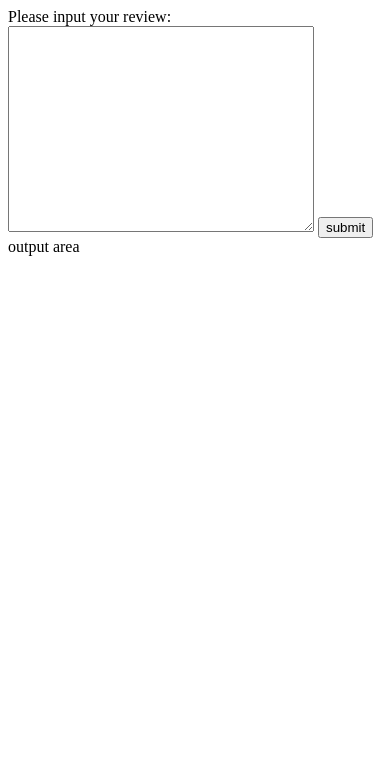
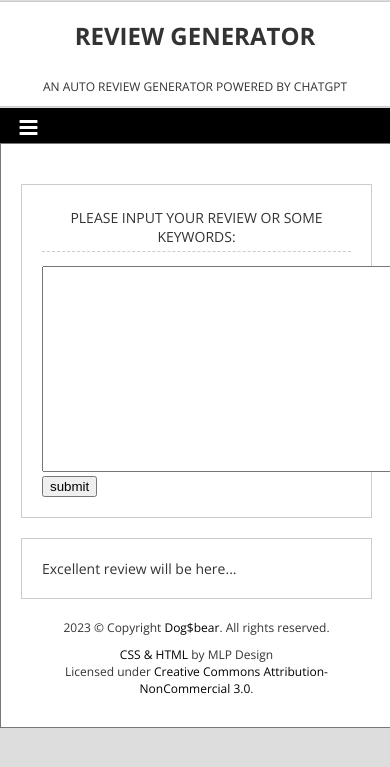
Before and after one commit to zyloveslego/aws_django, a Django app: page /reviewgenerator/jsview in a window 390 px wide; the page is wider, and only the part inside the window is pictured. Shown: the top 767 px of that part. Run offline with Django 3.2, Linux system fonts and the light colour scheme; some libraries are stand-ins or nearby versions.

Commit message:
first add template

```diff
--- a/polls/views.py
+++ b/polls/views.py
@@ -13,7 +13,7 @@ from django.views import generic
 # from django.template import loader
 # def index(request):
 #     latest_question_list = Question.objects.order_by('-pub_date')[:5]
-#     template = loader.get_template('polls/index.html')
+#     template = loader.get_template('polls/ajaxtest.html')
 #     context = {
 #         'latest_question_list': latest_question_list,
 #     }
@@ -22,7 +22,7 @@ from django.views import generic
 # def index(request):
 #     latest_question_list = Question.objects.order_by('-pub_date')[:5]
 #     context = {'latest_question_list': latest_question_list}
-#     return render(request, 'polls/index.html', context)
+#     return render(request, 'polls/ajaxtest.html', context)
 
 
 # use get_object_or_404 instead
--- /dev/null
+++ b/reviewgenerator/static/reviewgenerator/css/styles.css
@@ -0,0 +1,229 @@
+/*
+Template Name: Black 'n White
+Version: 2.0 (Pure CSS version)
+Author:webmasterneo, MLP Design
+Author URI: http://www.mlpdesign.net/
+*/
+
+@import url(https://fonts.googleapis.com/css?family=Open+Sans:400,700&display=swap);
+@import url(https://cdnjs.cloudflare.com/ajax/libs/font-awesome/4.6.3/css/font-awesome.css);
+
+html, body {
+  background-color: #ddd;
+  color: #333;
+  font-family: 'Open Sans', sans-serif;
+  font-size: 14px;
+  font-weight: normal;
+  margin: 0;
+}
+
+a:link, a:visited {
+  color: #000;
+  text-decoration: none;
+}
+
+a:hover {
+  text-decoration: none;
+  color:#777;
+  border-bottom:1px dotted;
+}
+
+blockquote {
+  width: 70%;
+  margin: 5px auto;
+  padding: 10px 40px;
+  position: relative;
+}
+
+blockquote p {
+  color: #888;
+}
+
+blockquote:before {
+  display: block;
+  content: "\201c";
+  font: bold 100px "Times New Roman", serif;
+  position: absolute;
+  left: -20px;
+  top: -10px;
+  color: #888;
+}
+
+p {
+  color: #444;
+}
+
+.right {text-align:right; }
+
+.shell span {
+  display: table-cell;
+  width: 50%;
+  margin: 0;
+}
+
+.shell {
+  display: table;
+  font-size: 12px;
+  }
+
+#header {
+  background-color: #fff;
+  border-top: 1px #ccc solid;
+  border-bottom: 1px #ccc solid;
+  padding: 1px 0;
+  width: 100%;
+  margin: 0;
+  margin: 1px 0;
+}
+
+#header .shell {
+  text-transform: uppercase;
+  width: 90%;
+  margin: 0 5%;
+
+  }
+
+#menu {
+  width:100%;
+  min-height:35px;
+  background-color: #000;
+}
+
+nav {
+  display: table;
+  table-layout: fixed;
+  width: 93%;
+  margin: 0 auto;
+  border-right: 1px solid #777;
+
+}
+
+ul#topnav  {
+  display: table-row;
+  padding: 0;
+  overflow: hidden;
+  position:relative;
+  bottom:0;
+}
+
+ul#topnav li {
+  list-style-type: none;
+  display: table-cell;
+  text-align:center;
+  vertical-align:middle;
+  border-left: 1px solid #777;
+}
+
+
+ul#topnav li a {
+  background-color: #000;
+  color: #fff;
+  display:block;
+  padding:5px 0px 10px;
+  margin-top: 1px;
+}
+
+ul#topnav li a:hover {
+  background-color: #fff;
+  color: #000;
+  text-decoration: none;
+  border: 0;
+}
+
+#all_content {
+  width:90%;
+  background-color:#fff;
+  color:inherit;
+  border: 1px #777 solid;
+  padding:20px;
+  margin:auto;
+}
+
+.pageitem {
+  background-color:#fff;
+  color:inherit;
+  text-align:justify;
+  border:#ccc 1px solid;
+  padding: 20px;
+  margin:20px auto;
+}
+
+.pageitem h2 {
+  margin-bottom: 0;}
+
+.pageitem h3 {
+  text-transform: uppercase;
+  border-bottom: #ccc 1px dashed;
+  padding-bottom: 5px;
+  font-weight: normal;
+  font-size: 14px;
+  margin-top: 1%;}
+
+.pageitem ul.unordered {
+list-style: none;
+}
+
+.pageitem ul.unordered li:before {
+font-family: FontAwesome;
+content: "\f178";
+ margin:0 5px 0 -15px;
+}
+
+ul.social {
+  text-align:center !important;
+  margin: 0 auto;
+  padding: 0;
+}
+
+ul.social li {
+  display: inline-block;
+  width: 20%;
+  text-align: center !important;
+  padding: 20px 5px;
+  margin: 0;
+}
+
+ul.social li:hover {
+  text-decoration: none;
+  color: #888;
+}
+
+#footer .shell {
+  width: 100%;
+  margin: 0;
+  }
+
+#show-menu  {display:none;}
+.open, .close { background-color:inherit; color:#fff; text-align:right; font-weight:normal; font-size:1.5em; padding: 0; position:absolute; top:14%; left:5%; display:none; }
+
+
+/* start make items responsive */
+@media screen and (max-width : 800px){
+
+
+/* menu */
+ul#topnav {display:none;}
+.hide, .open { display:block;}
+
+
+#show-menu:checked ~ .open {display:none;}
+#show-menu:checked ~ .close {font-size:1.6em; display:block;}
+#show-menu:checked ~ ul#topnav { display: block; position: absolute; top:100%; right:0%; width:100%; margin:0; margin-bottom:1%; overflow:visible; z-index: 100;}
+
+#menu { position:relative; z-index:100; top:0; left:0;}
+ul#topnav li { display: block; text-align:center; margin:0; background-color:#000; padding:1% 0;}
+
+ul#topnav li a { display: block; padding-right:0%; padding-bottom:5px; text-decoration:none; border: 0;}
+
+
+/* other items */
+.pageitem h2, .pageitem h3 {text-align:center;}
+.pageitem p { padding:0; line-height:150%; font-size:99%;}
+
+
+
+.shell .left, #footer .shell .right { text-align:center !important;}
+.shell span { width: 100%; display: inline-block; padding-bottom: 10px; text-align:center !important;}
+ul.social li { width: 40%; }
+}
+/* end make items responsive */
--- a/reviewgenerator/templates/reviewgenerator/ajaxtest.html
+++ b/reviewgenerator/templates/reviewgenerator/ajaxtest.html
@@ -2,15 +2,68 @@
 <html lang="en">
 <head>
     {% load static %}
-    <meta charset="UTF-8">
-    <title>Title</title>
+    <meta charset="utf-8">
+    <meta http-equiv="X-UA-Compatible" content="IE=edge">
+    <title>ReviewGenerator by dog&bear</title>
+    <meta name="viewport" content="width=device-width, initial-scale=1">
+    <meta name="Description" lang="en" content="open source html and css template">
+    <meta name="author" content="mlp design">
+    <meta name="robots" content="index, follow">
+    <link rel="stylesheet" href="{% static 'reviewgenerator/css/styles.css' %}">
 </head>
 <body>
+
+<!--page header-->
+<div id="header">
+<div class="shell">
+<h1><span>Review Generator</span></h1>
+<span class="right">An auto review generator powered by chatgpt</span>
+</div>
+</div>
+
+<!--menu bar-->
+<div id="menu">
+<nav>
+  <!--start responsive -->
+  <input type="checkbox" id="show-menu" role="button">
+  <label for="show-menu" class="open"><span class="fa fa-bars"></span></label>
+  <label for="show-menu" class="close"><span class="fa fa-times"></span></label>
+  <!--end responsive -->
+<ul id="topnav">
+    <li><a href="#">For items</a></li>
+    <li><a href="#">For restaurant</a></li>
+</ul>
+</nav>
+</div>
+
+<!--contents-->
+<div id="all_content">
+<!-- block 1 for text input and some checkbox -->
+<div class="pageitem">
     {% csrf_token %}
     <script src="{% static 'reviewgenerator/js/js_request.js' %}"></script>
-    <label for="reviewInput">Please input your review: </label>
-    <textarea id="reviewInput" style="height: 200px; width: 300px"></textarea>
+    <h3>Please input your review or some keywords:</h3>
+    <label for="reviewInput">
+        <textarea id="reviewInput" style="height: 200px;width: 800px"></textarea>
+    </label>
     <button onclick="updateContent()">submit</button>
-    <div id="content">output area</div>
+
+</div>
+<!-- block 2 for output -->
+<div class="pageitem">
+    <div id="content">Excellent review will be here...</div>
+</div>
+
+<!--page footer-->
+<div id="footer">
+<div class="shell">
+<span class="left">2023 &copy; Copyright <a href="#">Dog$bear</a>. All rights reserved.</span>
+	<!--credits-->
+	<!--//Under CC-NC 3.0 license, this portion must be left intact and must not be hidden.//-->
+	<span class="right"><a href="http://www.mlpdesign.net" title="CSS &amp; HTML by MLP Design.net">CSS &amp; HTML</a> by MLP Design<br />Licensed under <a rel="license" href="http://creativecommons.org/licenses/by-nc/3.0/">Creative Commons Attribution-NonCommercial 3.0</a>.</span>
+</div>
+</div>
+
+</div>
 </body>
 </html>
--- a/reviewgenerator/views.py
+++ b/reviewgenerator/views.py
@@ -35,7 +35,7 @@ def my_js_test(request):
     response = openai.ChatCompletion.create(
         model="gpt-3.5-turbo",
         messages=[
-            {"role": "user", "content": "Please rewrite this customer review: " + input_review},
+            {"role": "user", "content": "Please rewrite this customer review with more details: " + input_review},
         ]
     )
 
```
Also changed, not shown: reviewgenerator/templates/reviewgenerator/ajaxtest_old.html (added, +16 -0 lines).
